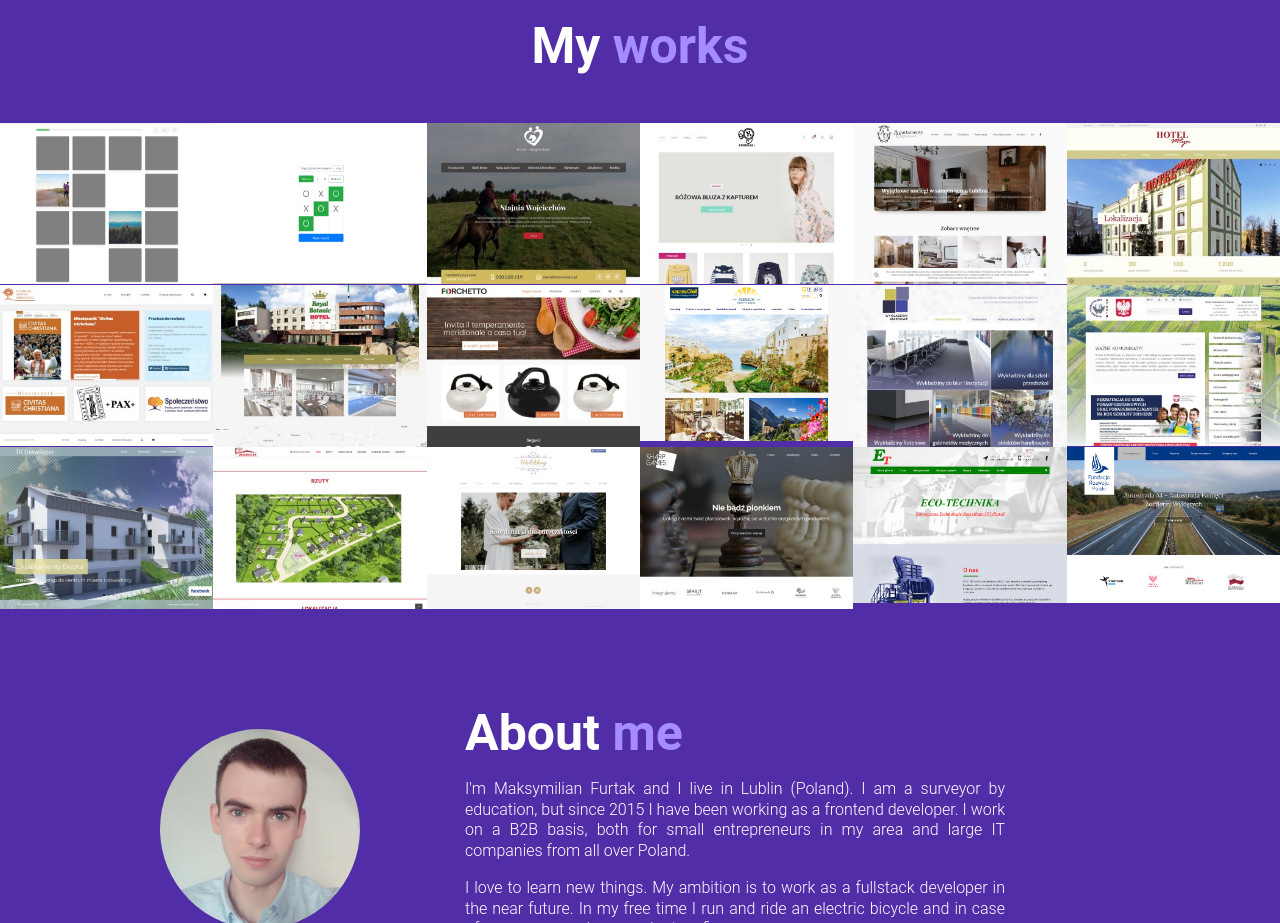
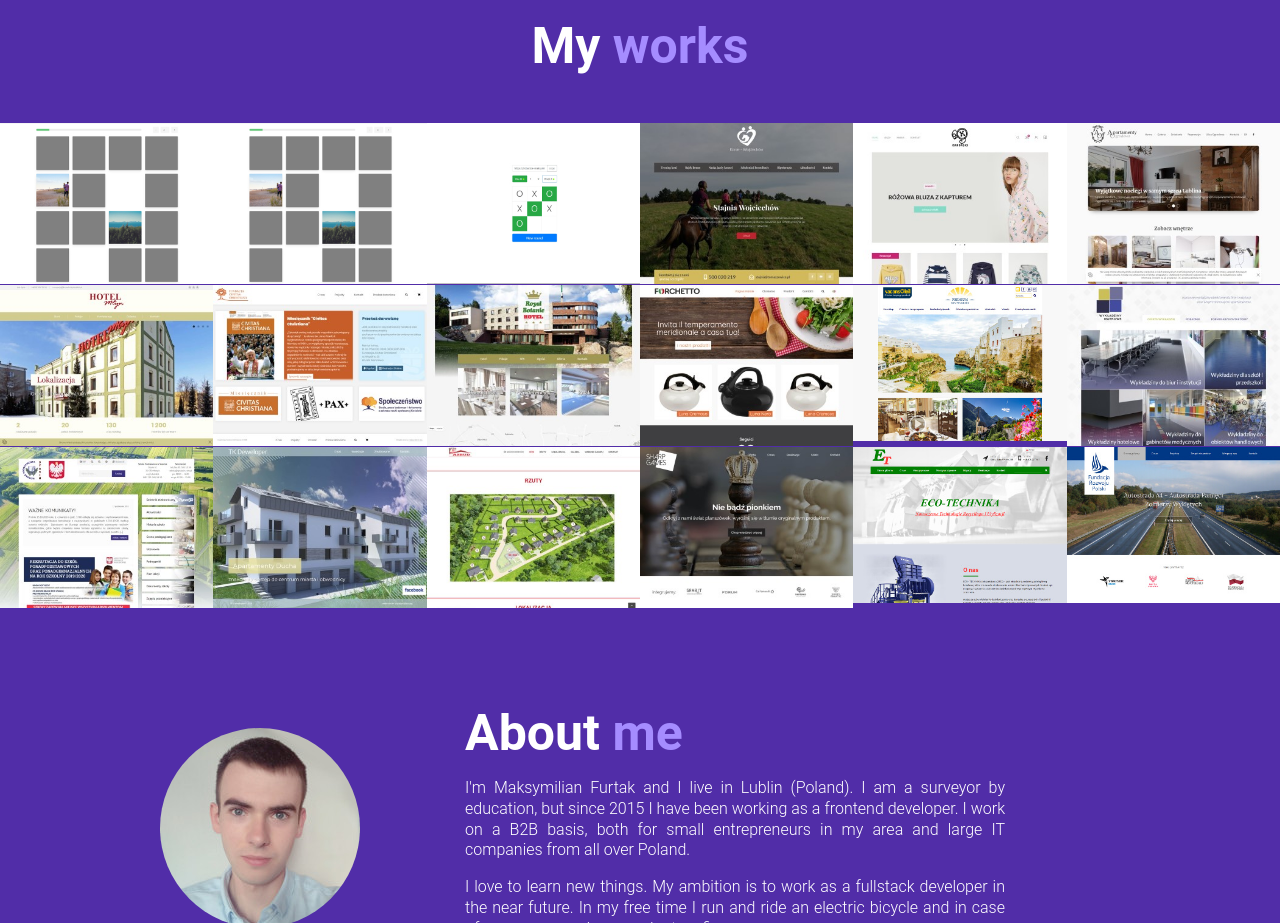
Before and after one commit to maksymilian-org/maksymilian.org, a Gatsby site: page / in a window 1280 px wide. Shown: the part 1200-2123 px from the top of the page. Built offline with nearby package versions, Linux system fonts and the light colour scheme; Gatsby itself is replaced by a stand-in of ours.

Commit message:
portfolio update

```diff
--- a/src/components/portfolio.js
+++ b/src/components/portfolio.js
@@ -13,7 +13,7 @@ import szkolastasin from "../images/szkola-stasin.jpg"
 import tkdeweloper from "../images/tkdeweloper.jpg"
 import asbud from "../images/asbud-lagow.jpg"
 // import dermatolog from "../images/dermatolog.jpg"
-import welldding from "../images/wellding-konsultantka-slubna.jpg"
+// import welldding from "../images/wellding-konsultantka-slubna.jpg"
 import sharpgames from "../images/sharpgames-gry-planszowe.jpg"
 // import ksiegowyplus from "../images/ksiegowy-plus-bialystok.jpg"
 import ecotechnika from "../images/eco-technika.jpg"
@@ -24,6 +24,15 @@ import Tr from "./tr"
 
 const Portfolio = () => {
   const items = [
+    {
+      title: "Food Idea App (Vue.js 3, Vuex)",
+      description: "",
+      type: "app",
+      url: "https://food-idea-maksymilian-org.netlify.app/",
+      img: memory,
+      github: "https://github.com/maksymilian-org/food-idea",
+      technologies: ["vue", "js", "html", "css"],
+    },
     {
       title: "Memory Game (Vue.js 2)",
       description: "",
@@ -147,14 +156,14 @@ const Portfolio = () => {
     //   img: dermatolog,
     //   technologies: ["html", "css", "js", "wordpress"],
     // },
-    {
-      title: "Welldding",
-      description: "",
-      type: "website",
-      url: "https://welldding.pl/",
-      img: welldding,
-      technologies: ["html", "css", "js", "wordpress"],
-    },
+    // {
+    //   title: "Welldding",
+    //   description: "",
+    //   type: "website",
+    //   url: "https://welldding.pl/",
+    //   img: welldding,
+    //   technologies: ["html", "css", "js", "wordpress"],
+    // },
     {
       title: "Sharpgames",
       description: "",
```
Also changed, not shown: src/images/food-idea.jpg (added).
